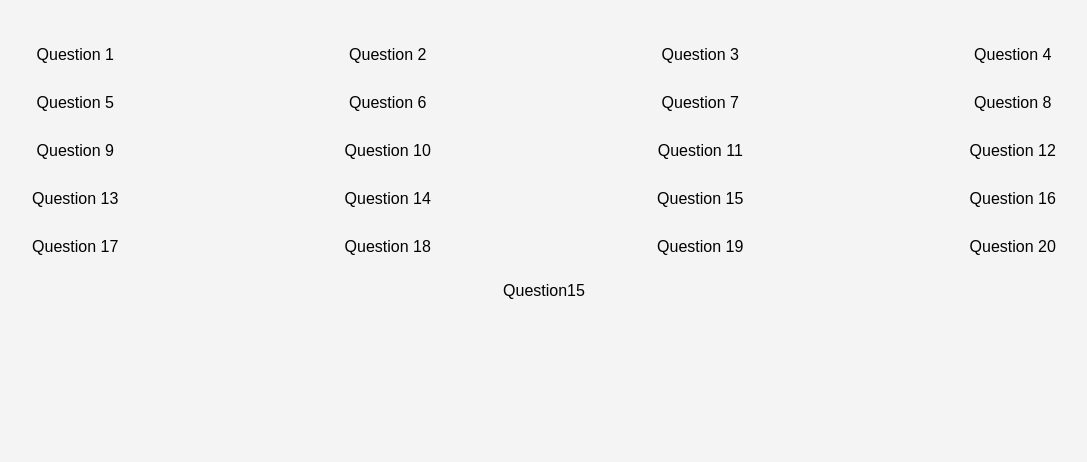
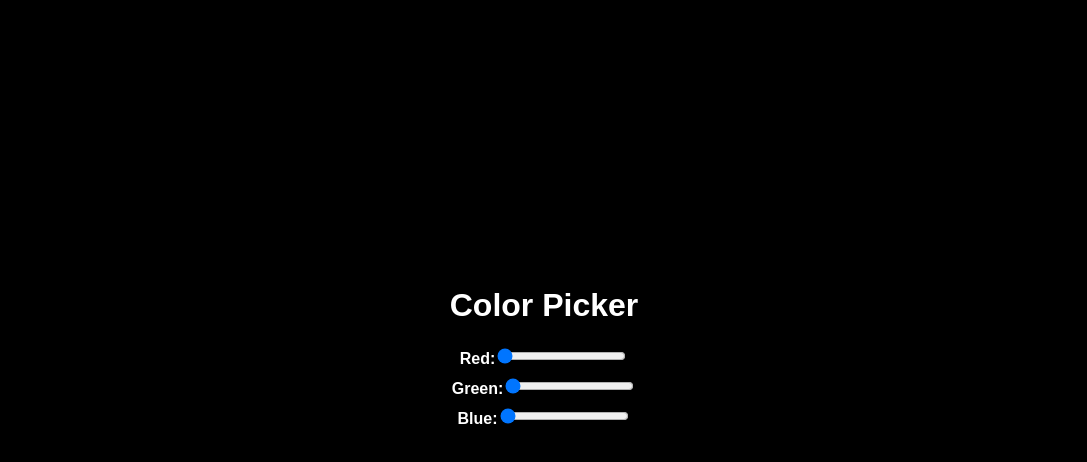
Before and after one commit to kimmisinha/React-Challenge, a React (Create React App) app in the folder my-challenge/: page /question15 in a window 1280 px wide. Shown: the top 462 px of the page, without its empty margins (96-1183 px from the left). Built offline with nearby package versions, Linux system fonts and the light colour scheme.

Commit message:
Implemented red, green, and blue sliders to adjust the background color of the page.

```diff
--- a/my-challenge/src/Component/Question15.jsx
+++ b/my-challenge/src/Component/Question15.jsx
@@ -1,9 +1,73 @@
-import React from 'react'
+import React, { useEffect, useState } from 'react'
 
 function Question15() {
+  const[red,seRead]=useState(0);
+  const[green,setGreen]=useState(0);
+  const[blue,setBlue]=useState(0);
+
+  useEffect(()=>{
+    const color=`rgb(${red},${green},${blue})`;
+    document.body.style.background=color;
+
+  },[red, green, blue]);
+
+  const getOppositeColor=()=>{
+    const oppositeRed=255 - red;
+    const oppositeGreen = 255 - green;
+    const oppositeBlue = 255 - blue;
+    return `rgb(${oppositeRed}, ${oppositeGreen}, ${oppositeBlue})`;
+
+  }
   return (
-    <div>Question15</div>
-  )
+    <div style={{ color: getOppositeColor() }}>
+      <h1>Color Picker</h1>
+      <div>
+        <label>
+          Red:
+          <input
+            type="range"
+            min="10"
+            max="255"
+            value={red}
+            onChange={(e) => seRead(Number(e.target.value))}
+          />
+        </label>
+      </div>
+      <div>
+        <label>
+          Green:
+          <input
+            type="range"
+            min="0"
+            max="255"
+            value={green}
+            onChange={(e) => setGreen(Number(e.target.value))}
+          />
+        </label>
+      </div>
+      <div>
+        <label>
+          Blue:
+          <input
+            type="range"
+            min="0"
+            max="255"
+            value={blue}
+            onChange={(e) => setBlue(Number(e.target.value))}
+          />
+        </label>
+      </div>
+    </div>
+  );
 }
 
+
 export default Question15
+/*
+Puzzle #15: Color Background 🎨
+Create a color picker app that allows the user to select a color by adjusting the
+red, green, and blue values. When the user changes a value, the background color of
+ the body element should update to reflect the new color. Display the opposite colo
+ r as the text color for the app title
+
+ */
--- a/my-challenge/src/Component/Question17.jsx
+++ b/my-challenge/src/Component/Question17.jsx
@@ -1,9 +1,17 @@
-import React from 'react'
+import React from "react";
 
 function Question17() {
-  return (
-    <div>Question17</div>
-  )
+  return <div>
+    <input type="text"></input>
+    form and qr code go here
+    <button type="submit"></button>
+    </div>;
 }
 
-export default Question17
+export default Question17;
+/*
+Puzzle #17: QR Code 🧑‍💻
+Create a React app that lets the user input a website name and recieve a
+generated QR code when they click 'submit'
+
+*/
```
Also changed, not shown: my-challenge/src/Component/Question16.jsx (+8 -0 lines).
